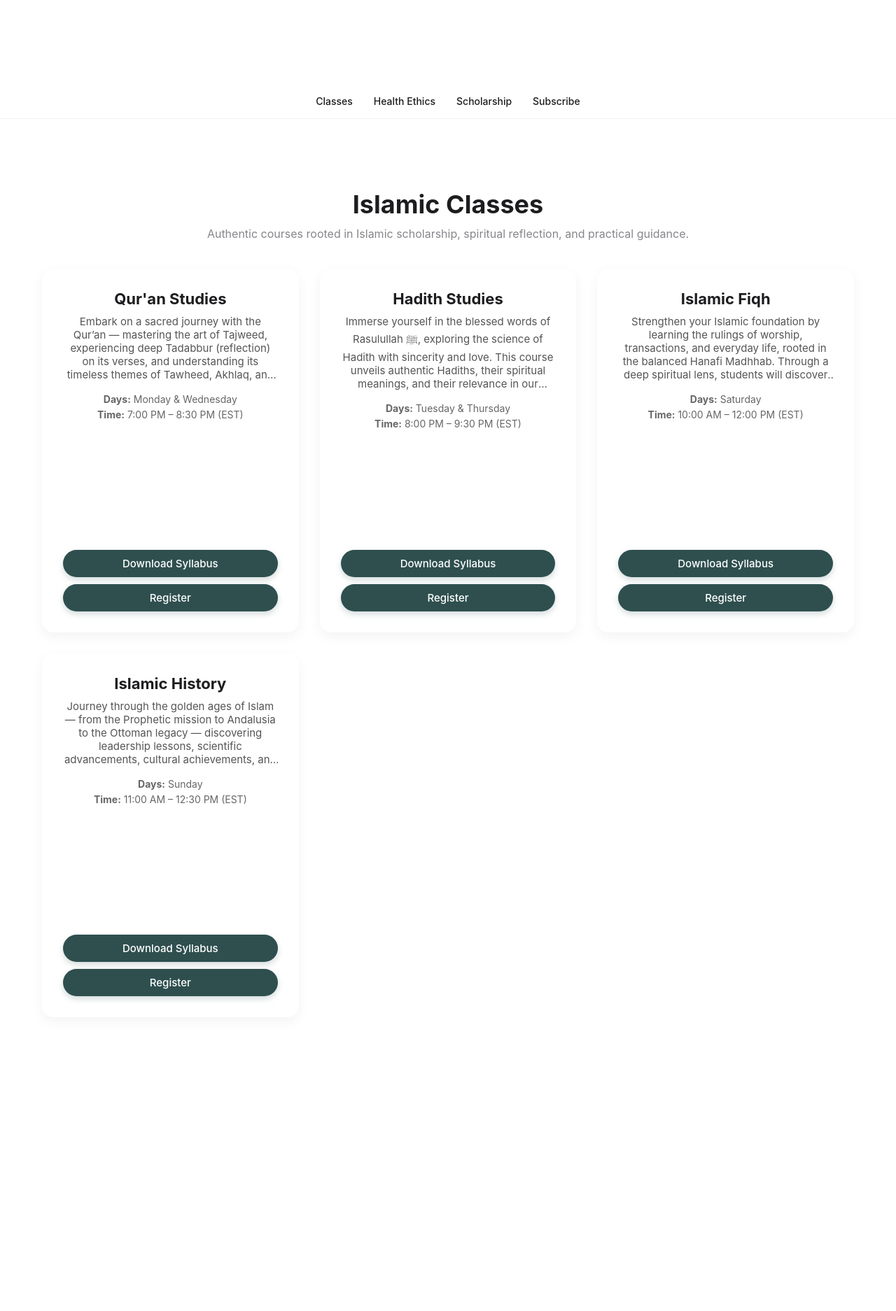
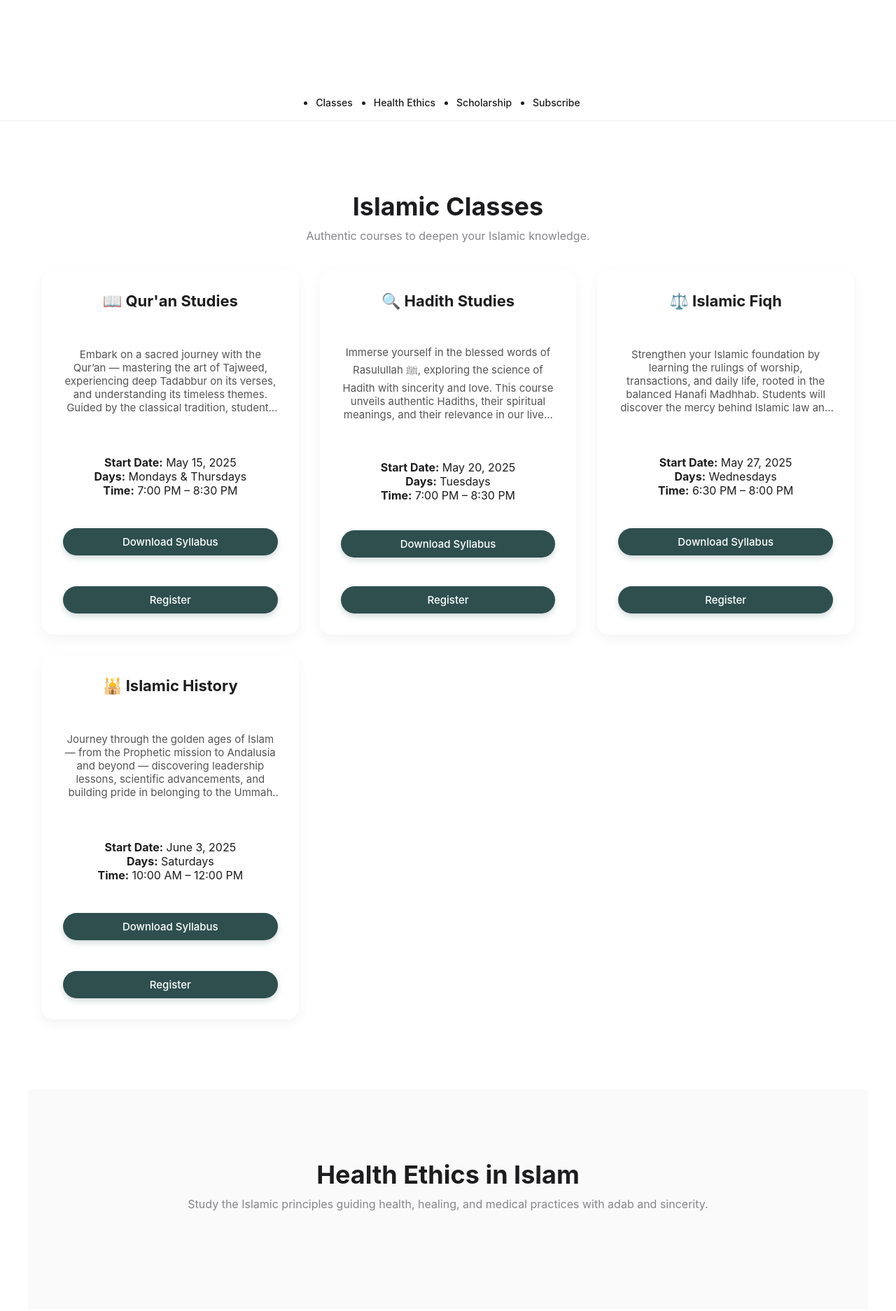
Before and after one commit to mhamza7502/test, a plain HTML site: page index.html in a window 1280 px wide. Shown: the part 600-2474 px from the top of the page at 70% size. Before the commit the page ends 2154 px from the top, so only its background shows below. Drawn offline with Linux system fonts and the light colour scheme; a web font is replaced by a local one.

Commit message:
Update index.html

```diff
--- a/index.html
+++ b/index.html
@@ -1,114 +1,167 @@
 <!DOCTYPE html>
 <html lang="en">
 <head>
-  <meta charset="UTF-8" />
-  <meta name="viewport" content="width=device-width, initial-scale=1.0" />
-  <title>Ashrafiyya - Islamic Education</title>
-  <link rel="stylesheet" href="style.css" />
-  <link href="https://fonts.googleapis.com/css2?family=Scheherazade+New&family=SF+Pro+Display:wght@300;400;500;600;700&display=swap" rel="stylesheet" />
+  <meta charset="UTF-8">
+  <meta name="viewport" content="width=device-width, initial-scale=1.0">
+  <title>Ashrafiyya - Seeking Knowledge with Adab</title>
+  <link rel="stylesheet" href="style.css">
 </head>
 <body>
 
 <!-- Hero Section -->
-  <section class="hero reveal-element">
-    <img src="logo.png" alt="Ashrafiyya Logo" class="hero-logo" />
-    <div class="hero-content">
+<section class="hero">
+  <img src="logo.png" alt="Ashrafiyya Logo" class="hero-logo">
   <div class="bismillah">بِسْمِ ٱللَّٰهِ ٱلرَّحْمَٰنِ ٱلرَّحِيمِ</div>
-      <h1 class="reveal-text">Learn. Reflect. Grow.</h1>
-      <p class="reveal-text">At Ashrafiyya, the pursuit of knowledge is a sacred trust. Rooted in Islamic tradition, our mission is to nurture minds and hearts through authentic education, spiritual connection, and sincere action for the sake of Allah ﷻ.</p>
-    </div>
+  <h1 class="hero-heading">Learn. Reflect. Grow.</h1>
+  <p class="hero-subtext">
+    At Ashrafiyya, the pursuit of knowledge is a sacred trust. Rooted in Islamic tradition, our mission is to nurture minds and hearts through authentic education, spiritual connection, and sincere action for the sake of Allah ﷻ.
+  </p>
 </section>
 
 <!-- Navigation -->
 <header>
   <nav class="nav-container">
-      <div class="nav-links">
-        <a href="#classes">Classes</a>
-        <a href="#ethics">Health Ethics</a>
-        <a href="#scholarship">Scholarship</a>
-        <a href="#subscribe">Subscribe</a>
-      </div>
-      <div class="menu-button">
+    <div class="menu-button" id="menu-button">
+      <span></span>
       <span></span>
       <span></span>
     </div>
+    <ul class="nav-links" id="nav-links">
+      <li><a href="#classes">Classes</a></li>
+      <li><a href="#ethics">Health Ethics</a></li>
+      <li><a href="#scholarship">Scholarship</a></li>
+      <li><a href="#subscribe">Subscribe</a></li>
+    </ul>
   </nav>
 </header>
 
-  <!-- Classes Section -->
+<!-- Islamic Classes Section -->
 <section id="classes" class="tile">
   <h2 class="section-title">Islamic Classes</h2>
-    <p class="intro">Authentic courses rooted in Islamic scholarship, spiritual reflection, and practical guidance.</p>
+  <p class="intro">Authentic courses to deepen your Islamic knowledge.</p>
 
   <div class="card-grid">
-      <!-- Qur'an Studies -->
+
     <div class="card">
-        <h3>Qur'an Studies</h3>
-        <p class="limited-text expandable">
-          Embark on a sacred journey with the Qur’an — mastering the art of Tajweed, experiencing deep Tadabbur (reflection) on its verses, and understanding its timeless themes of Tawheed, Akhlaq, and Akhirah. Guided by the classical Hanafi tafsir tradition, students will not only recite beautifully but live the Qur’an with heart, humility, and devotion.
+      <h3>📖 Qur'an Studies</h3>
+      <p class="limited-text">
+        Embark on a sacred journey with the Qur’an — mastering the art of Tajweed, experiencing deep Tadabbur on its verses, and understanding its timeless themes. Guided by the classical tradition, students will not only recite beautifully but live the Qur’an with heart and humility.
       </p>
-        <p class="class-details">
-          <strong>Days:</strong> Monday & Wednesday<br>
-          <strong>Time:</strong> 7:00 PM – 8:30 PM (EST)
-        </p>
-        <div class="card-buttons">
-          <a href="pdfs/quran-studies-details.pdf" class="btn" download>Download Syllabus</a>
+      <div class="class-info">
+        <p><strong>Start Date:</strong> May 15, 2025</p>
+        <p><strong>Days:</strong> Mondays & Thursdays</p>
+        <p><strong>Time:</strong> 7:00 PM – 8:30 PM</p>
+      </div>
+      <a href="quran_course.pdf" class="btn" download>Download Syllabus</a>
       <a href="#" class="btn">Register</a>
     </div>
+
+    <div class="card">
+      <h3>🔍 Hadith Studies</h3>
+      <p class="limited-text">
+        Immerse yourself in the blessed words of Rasulullah ﷺ, exploring the science of Hadith with sincerity and love. This course unveils authentic Hadiths, their spiritual meanings, and their relevance in our lives, nurturing the beauty of Sunnah and patience.
+      </p>
+      <div class="class-info">
+        <p><strong>Start Date:</strong> May 20, 2025</p>
+        <p><strong>Days:</strong> Tuesdays</p>
+        <p><strong>Time:</strong> 7:00 PM – 8:30 PM</p>
+      </div>
+      <a href="hadith_course.pdf" class="btn" download>Download Syllabus</a>
+      <a href="#" class="btn">Register</a>
     </div>
 
-      <!-- Hadith Studies -->
     <div class="card">
-        <h3>Hadith Studies</h3>
-        <p class="limited-text expandable">
-          Immerse yourself in the blessed words of Rasulullah ﷺ, exploring the science of Hadith with sincerity and love. This course unveils authentic Hadiths, their spiritual meanings, and their relevance in our modern lives, nurturing within students the beauty of Sunnah, compassion, patience, and moral excellence.
+      <h3>⚖️ Islamic Fiqh</h3>
+      <p class="limited-text">
+        Strengthen your Islamic foundation by learning the rulings of worship, transactions, and daily life, rooted in the balanced Hanafi Madhhab. Students will discover the mercy behind Islamic law and practical living with wisdom and adab.
       </p>
-        <p class="class-details">
-          <strong>Days:</strong> Tuesday & Thursday<br>
-          <strong>Time:</strong> 8:00 PM – 9:30 PM (EST)
-        </p>
-        <div class="card-buttons">
-          <a href="pdfs/hadith-studies-details.pdf" class="btn" download>Download Syllabus</a>
+      <div class="class-info">
+        <p><strong>Start Date:</strong> May 27, 2025</p>
+        <p><strong>Days:</strong> Wednesdays</p>
+        <p><strong>Time:</strong> 6:30 PM – 8:00 PM</p>
+      </div>
+      <a href="fiqh_course.pdf" class="btn" download>Download Syllabus</a>
       <a href="#" class="btn">Register</a>
     </div>
+
+    <div class="card">
+      <h3>🕌 Islamic History</h3>
+      <p class="limited-text">
+        Journey through the golden ages of Islam — from the Prophetic mission to Andalusia and beyond — discovering leadership lessons, scientific advancements, and building pride in belonging to the Ummah of Rasulullah ﷺ.
+      </p>
+      <div class="class-info">
+        <p><strong>Start Date:</strong> June 3, 2025</p>
+        <p><strong>Days:</strong> Saturdays</p>
+        <p><strong>Time:</strong> 10:00 AM – 12:00 PM</p>
+      </div>
+      <a href="history_course.pdf" class="btn" download>Download Syllabus</a>
+      <a href="#" class="btn">Register</a>
     </div>
 
-      <!-- Islamic Fiqh -->
+  </div>
+</section>
+
+<!-- Health Ethics Section -->
+<section id="ethics" class="tile alternate">
+  <h2 class="section-title">Health Ethics in Islam</h2>
+  <p class="intro">Study the Islamic principles guiding health, healing, and medical practices with adab and sincerity.</p>
+</section>
+
+<!-- Scholarship Section -->
+<section id="scholarship" class="tile">
+  <h2 class="section-title">Ashrafiyya Scholarship Program</h2>
+  <p class="intro">Support for committed students pursuing Islamic knowledge.</p>
+
+  <div class="card-grid single">
     <div class="card">
-        <h3>Islamic Fiqh</h3>
-        <p class="limited-text expandable">
-          Strengthen your Islamic foundation by learning the rulings of worship, transactions, and everyday life, rooted in the balanced Hanafi Madhhab. Through a deep spiritual lens, students will discover the mercy behind Islamic law, correct common mistakes, and gain tools to live Islam with adab (etiquette), balance, and wisdom.
-        </p>
-        <p class="class-details">
-          <strong>Days:</strong> Saturday<br>
-          <strong>Time:</strong> 10:00 AM – 12:00 PM (EST)
-        </p>
-        <div class="card-buttons">
-          <a href="pdfs/islamic-fiqh-details.pdf" class="btn" download>Download Syllabus</a>
-          <a href="#" class="btn">Register</a>
-        </div>
-      </div>
-
-      <!-- Islamic History -->
-      <div class="card">
-        <h3>Islamic History</h3>
-        <p class="limited-text expandable">
-          Journey through the golden ages of Islam — from the Prophetic mission to Andalusia to the Ottoman legacy — discovering leadership lessons, scientific advancements, cultural achievements, and revival efforts. This course builds identity, optimism, and pride in belonging to the Ummah of Rasulullah ﷺ.
-        </p>
-        <p class="class-details">
-          <strong>Days:</strong> Sunday<br>
-          <strong>Time:</strong> 11:00 AM – 12:30 PM (EST)
-        </p>
-        <div class="card-buttons">
-          <a href="pdfs/islamic-history-details.pdf" class="btn" download>Download Syllabus</a>
-          <a href="#" class="btn">Register</a>
-        </div>
+      <h3>Scholarship Opportunity</h3>
+      <p>Apply for financial support covering tuition fees for eligible students demonstrating academic commitment, service potential, and financial need.</p>
+      <p><strong>Application Deadline:</strong> August 15, 2025</p>
+      <a href="scholarship_details.pdf" class="btn" download>Download Details</a>
     </div>
   </div>
 </section>
 
-  <!-- Other sections: Health Ethics, Scholarship, Subscribe, Footer (you keep same as before) -->
+<!-- Subscribe Section -->
+<section id="subscribe" class="tile alternate">
+  <h2 class="section-title">Stay Connected with Ashrafiyya</h2>
+  <p class="intro">
+    We warmly invite you to stay connected. Kindly share your details. May Allah ﷻ bless your journey of seeking knowledge.
+  </p>
+
+  <form class="subscribe-form">
+    <input type="text" placeholder="Your Name" required>
+    <input type="email" placeholder="Your Email" required>
+    <textarea placeholder="Any comments or class interests" rows="3"></textarea>
+    <button type="submit" class="btn">Subscribe</button>
+  </form>
+</section>
+
+<!-- Footer -->
+<footer>
+  <div class="footer-grid">
+    <div>
+      <h4 class="footer-title">Ashrafiyya</h4>
+      <p class="footer-desc">Dedicated to authentic Islamic education and spiritual growth.</p>
+    </div>
+    <div>
+      <h4 class="footer-title">Contact</h4>
+      <p>Email: info@ashrafiyya.org</p>
+      <p>Phone: (123) 456-7890</p>
+    </div>
+    <div>
+      <h4 class="footer-title">Quick Links</h4>
+      <ul class="footer-links">
+        <li><a href="#classes">Classes</a></li>
+        <li><a href="#ethics">Health Ethics</a></li>
+        <li><a href="#scholarship">Scholarship</a></li>
+        <li><a href="#subscribe">Subscribe</a></li>
+      </ul>
+    </div>
+  </div>
+</footer>
 
 <script src="script.js"></script>
+
 </body>
 </html>
```
Lines whose indentation alone changed are shown as unchanged.
